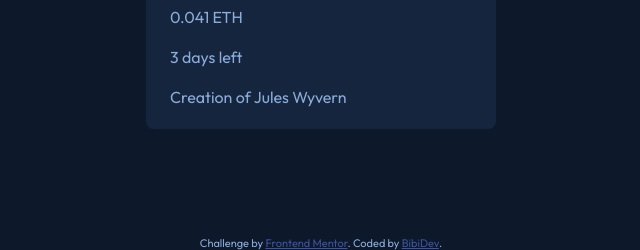
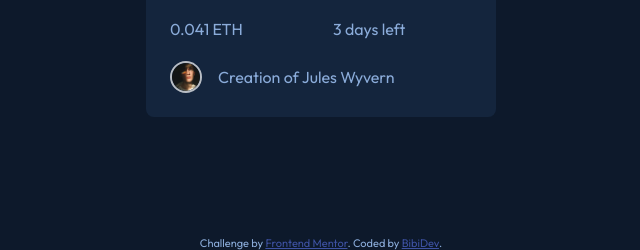
Before and after one commit to PomPoko-lab/NFT-preview-card, a plain HTML site: page index.html in a window 1280 px wide. Shown: the part 562-812 px from the top of the page, without its empty margins (319-959 px from the left). Drawn offline with Linux system fonts and the light colour scheme.

Commit message:
Finished grid layout

```diff
--- a/index.html
+++ b/index.html
@@ -32,6 +32,7 @@
         <div class="ETH-num">0.041 ETH</div>
         <div class="days-left">3 days left</div>
         <footer>
+          <img alt="image of creator" src="images/image-avatar.png" />
           <p>Creation of Jules Wyvern</p>
         </footer>
       </div>
--- a/style.css
+++ b/style.css
@@ -12,12 +12,6 @@ body {
   display: flex;
   flex-direction: column;
 }
-
-/* body > footer {
-  position: fixed;
-  bottom: 0;
-  width: 100%;
-} */
 
 .attribution {
   font-size: 11px;
@@ -36,10 +30,15 @@ main {
 
 .card {
   background-color: hsl(216, 50%, 16%);
-  display: flex;
-  flex-direction: column;
-  flex: 0 0 350px;
-  min-width: 0;
+  width: 350px;
+  display: grid;
+  grid-template-columns: repeat(2, 1fr);
+  grid-template-areas:
+    "image image"
+    "header header"
+    "p p"
+    "eth-num days-left"
+    "footer footer";
   padding: 1.5em;
   gap: 1.5em;
 }
@@ -50,4 +49,41 @@ main {
 }
 
 .card > img {
+  width: 100%;
+  height: auto;
+  grid-area: image;
 }
+
+.card h1 {
+  grid-area: header;
+}
+
+.card p {
+  grid-area: p;
+}
+
+.card .eth-num {
+  grid-area: eth-num;
+}
+
+.card .days-left {
+  grid-area: days-left;
+}
+
+.card footer {
+  grid-area: footer;
+  width: 100%;
+  display: flex;
+  align-items: center;
+  gap: 1em;
+}
+
+footer img {
+  height: 2em;
+  border: 2px solid hsla(0, 0%, 100%, 0.7);
+  border-radius: 100%;
+}
+
+footer p {
+  flex: 1;
+}
```
Also changed, not shown: 1 other file.
